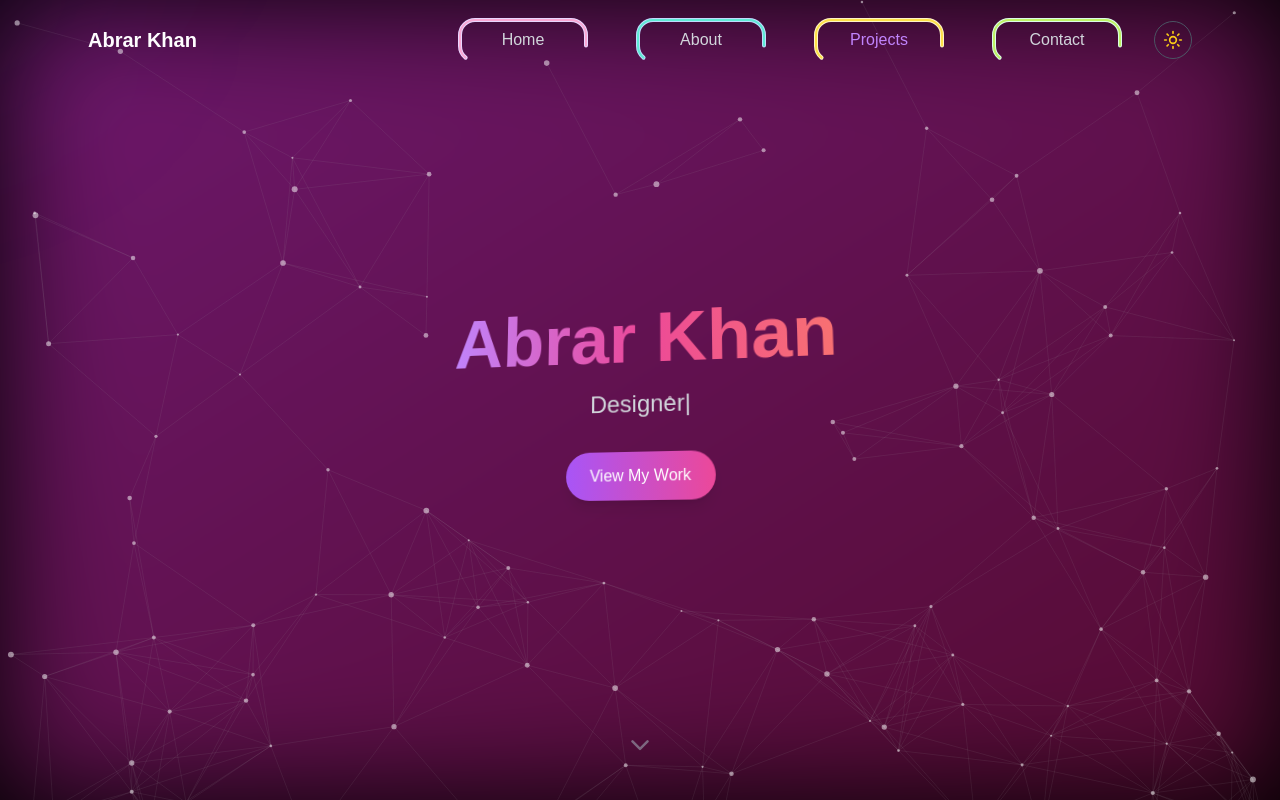
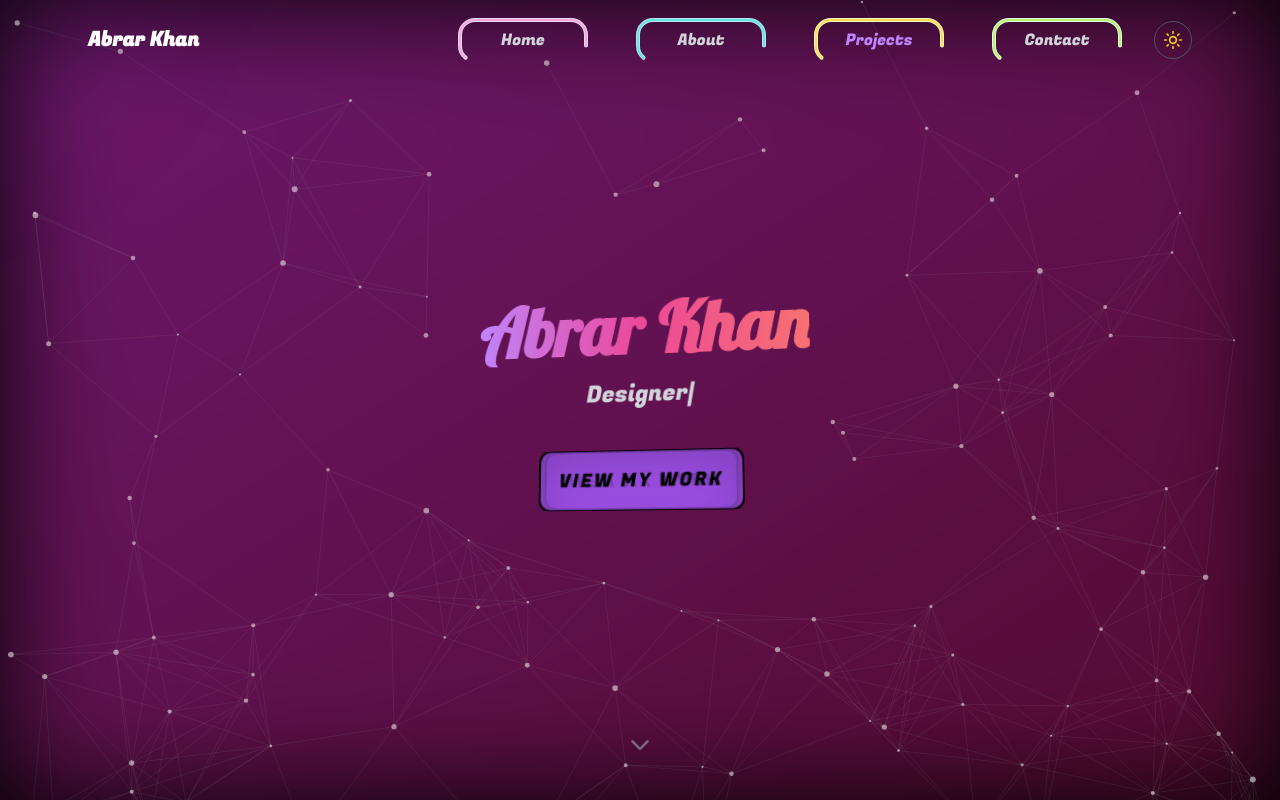
Before and after one commit to AbrarKhan-Avro/portfolio-website, a Next.js app in the folder portfolio/: page / in a window 1280 px wide. Shown: the top 800 px of the page. Built offline with nearby package versions, Linux system fonts and the light colour scheme; a web font is replaced by a local one.

Commit message:
All font update

```diff
--- a/portfolio/src/app/components/About.jsx
+++ b/portfolio/src/app/components/About.jsx
@@ -98,7 +98,7 @@ export default function About() {
             transition={{ delay: 0.2 }}
             className="text-center md:text-left"
           >
-            <h2 className="text-4xl font-bold mb-6 text-zinc-900 dark:text-white">
+            <h2 className="font-lobster text-4xl font-bold mb-6 text-zinc-900 dark:text-white">
               About Me
             </h2>
             <p className="text-zinc-700 dark:text-gray-400 leading-relaxed mb-4">
--- a/portfolio/src/app/components/Contact.jsx
+++ b/portfolio/src/app/components/Contact.jsx
@@ -109,7 +109,7 @@ export default function Contact() {
         >
           <motion.h2
             variants={fadeVariant}
-            className="text-4xl font-bold mb-8 text-zinc-900 dark:text-white transition-colors duration-500"
+            className="font-lobster text-4xl font-bold mb-8 text-zinc-900 dark:text-white transition-colors duration-500"
           >
             Get In Touch
           </motion.h2>
--- a/portfolio/src/app/components/Hero.jsx
+++ b/portfolio/src/app/components/Hero.jsx
@@ -96,7 +96,7 @@ export default function Hero() {
         >
           <motion.h1
             variants={fadeVariant}
-            className="text-6xl md:text-7xl font-bold mb-4 bg-clip-text text-transparent bg-gradient-to-r from-purple-600 via-pink-500 to-red-500 dark:from-purple-400 dark:via-pink-500 dark:to-red-400"
+            className="font-lobster text-6xl md:text-7xl font-bold mb-4 bg-clip-text text-transparent bg-gradient-to-r from-purple-600 via-pink-500 to-red-500 dark:from-purple-400 dark:via-pink-500 dark:to-red-400"
           >
             Abrar Khan
           </motion.h1>
@@ -119,16 +119,74 @@ export default function Hero() {
               repeat={Infinity}
             />
           </motion.div>
+            <motion.a
+              variants={fadeVariant}
+              href="#projects"
+              className="relative group w-[200px] h-[60px] mt-2"
+            >
+              {/* 3D Flip Button CSS */}
+              <style global jsx>{`
+                .flip-btn {
+                  position: relative;
+                  width: 200px;
+                  height: 60px;
+                  transform-style: preserve-3d;
+                  transform: perspective(1000px) rotateX(0deg);
+                  transition: transform 4s;
+                }
 
-          <motion.a
-            variants={fadeVariant}
-            href="#projects"
-            whileHover={{ scale: 1.05 }}
-            whileTap={{ scale: 0.95 }}
-            className="px-6 py-3 bg-gradient-to-r from-purple-500 to-pink-500 rounded-full text-white font-medium shadow-lg hover:shadow-pink-500/50 transition"
-          >
-            View My Work
-          </motion.a>
+                .flip-btn:hover {
+                  transform: perspective(1000px) rotateX(360deg);
+                }
+
+                .flip-btn span {
+                  position: absolute;
+                  top: 0;
+                  left: 0;
+                  width: 100%;
+                  height: 100%;
+                  display: flex;
+                  align-items: center;
+                  justify-content: center;
+                  color: #000;
+                  background: rgba(168, 85, 247, 0.8);
+                  text-transform: uppercase;
+                  font-size: 18px;
+                  letter-spacing: 2px;
+                  border: 2px solid #000;
+                  box-sizing: border-box;
+                  transition: 0.5s;
+                  border-radius: 0.75rem; /* Slight rounding for smooth corners */
+                  box-shadow: inset 0 20px 50px rgba(0, 0, 0, 0.2);
+                }
+
+                .flip-btn:hover span {
+                  color: #fff;
+                  background: rgba(168, 85, 247, 0.8); /* Tailwind purple-500 tone */
+                  border-color: rgba(236, 72, 153, 0.8); /* Tailwind pink-500 tone */
+                }
+
+                .flip-btn span:nth-child(1) {
+                  transform: rotateX(360deg) translateZ(30px);
+                }
+                .flip-btn span:nth-child(2) {
+                  transform: rotateX(270deg) translateZ(30px);
+                }
+                .flip-btn span:nth-child(3) {
+                  transform: rotateX(180deg) translateZ(30px);
+                }
+                .flip-btn span:nth-child(4) {
+                  transform: rotateX(90deg) translateZ(30px);
+                }
+              `}</style>
+
+              <div className="flip-btn">
+                <span>View My Work</span>
+                <span>View My Work</span>
+                <span>View My Work</span>
+                <span>View My Work</span>
+              </div>
+            </motion.a>
         </motion.div>
       </div>
 
--- a/portfolio/src/app/components/Projects.jsx
+++ b/portfolio/src/app/components/Projects.jsx
@@ -108,7 +108,7 @@ export default function Projects() {
         >
           <motion.h2
             variants={fadeVariant}
-            className="text-4xl font-bold text-zinc-900 dark:text-white mb-12"
+            className="font-lobster text-4xl font-bold text-zinc-900 dark:text-white mb-12"
           >
             My Projects
           </motion.h2>
--- a/portfolio/src/app/globals.css
+++ b/portfolio/src/app/globals.css
@@ -4,6 +4,7 @@
 @import url('https://fonts.googleapis.com/css2?family=Alegreya&family=Arvo&family=Cardo&family=Cinzel&family=Cormorant+Garamond&family=Crimson+Pro&family=DM+Serif+Display&family=Domine&family=EB+Garamond&family=Fauna+One&family=Lora&family=Libre+Baskerville&family=Merriweather&family=Noto+Serif&family=Old+Standard+TT&family=Playfair+Display&family=Prata&family=Roboto+Slab&family=Spectral&family=Vidaloka&display=swap');
 @import url('https://fonts.googleapis.com/css2?family=Amatic+SC&family=Architects+Daughter&family=Caveat&family=Chewy&family=Comic+Neue&family=Coming+Soon&family=Covered+By+Your+Grace&family=Gochi+Hand&family=Indie+Flower&family=Just+Another+Hand&family=Kalam&family=Neucha&family=Patrick+Hand&family=Permanent+Marker&family=Reenie+Beanie&family=Rock+Salt&family=Schoolbell&family=Shadows+Into+Light&family=Short+Stack&family=Walter+Turncoat&display=swap');
 @import url('https://fonts.googleapis.com/css2?family=Audiowide&family=Barlow+Condensed&family=Black+Han+Sans&family=Chivo+Mono&family=Exo+2&family=Gruppo&family=Jockey+One&family=Krona+One&family=Michroma&family=Orbitron&family=Oxanium&family=Quantico&family=Rajdhani&family=Righteous&family=Russo+One&family=Saira+Semi+Condensed&family=Syncopate&family=Teko&family=Tomorrow&family=Quanty&display=swap');
+@import url('https://fonts.googleapis.com/css2?family=Fugaz+One:wght@400;500;600;700&family=Lobster&display=swap');
 
 @tailwind base;
 @tailwind components;
@@ -37,7 +38,7 @@
 body {
   background: var(--background);
   color: var(--foreground);
-  font-family: Arial, Helvetica, sans-serif;
+  font-family: Fugaz One, sans-serif;
   transition: background 0.3s ease, color 0.3s ease; /* smooth theme transitions */
 }
 
--- a/portfolio/tailwind.config.js
+++ b/portfolio/tailwind.config.js
@@ -7,7 +7,12 @@ module.exports = {
     "./src/app/**/*.{js,ts,jsx,tsx,mdx}",
   ],
   theme: {
-    extend: {},
+    extend: {
+      fontFamily: {
+        sans: ['Arimo', 'sans-serif'],      // Normal body text
+        lobster: ['Lobster', 'cursive'],    // Titles
+      },
+    },
   },
   plugins: [],
 };
```
